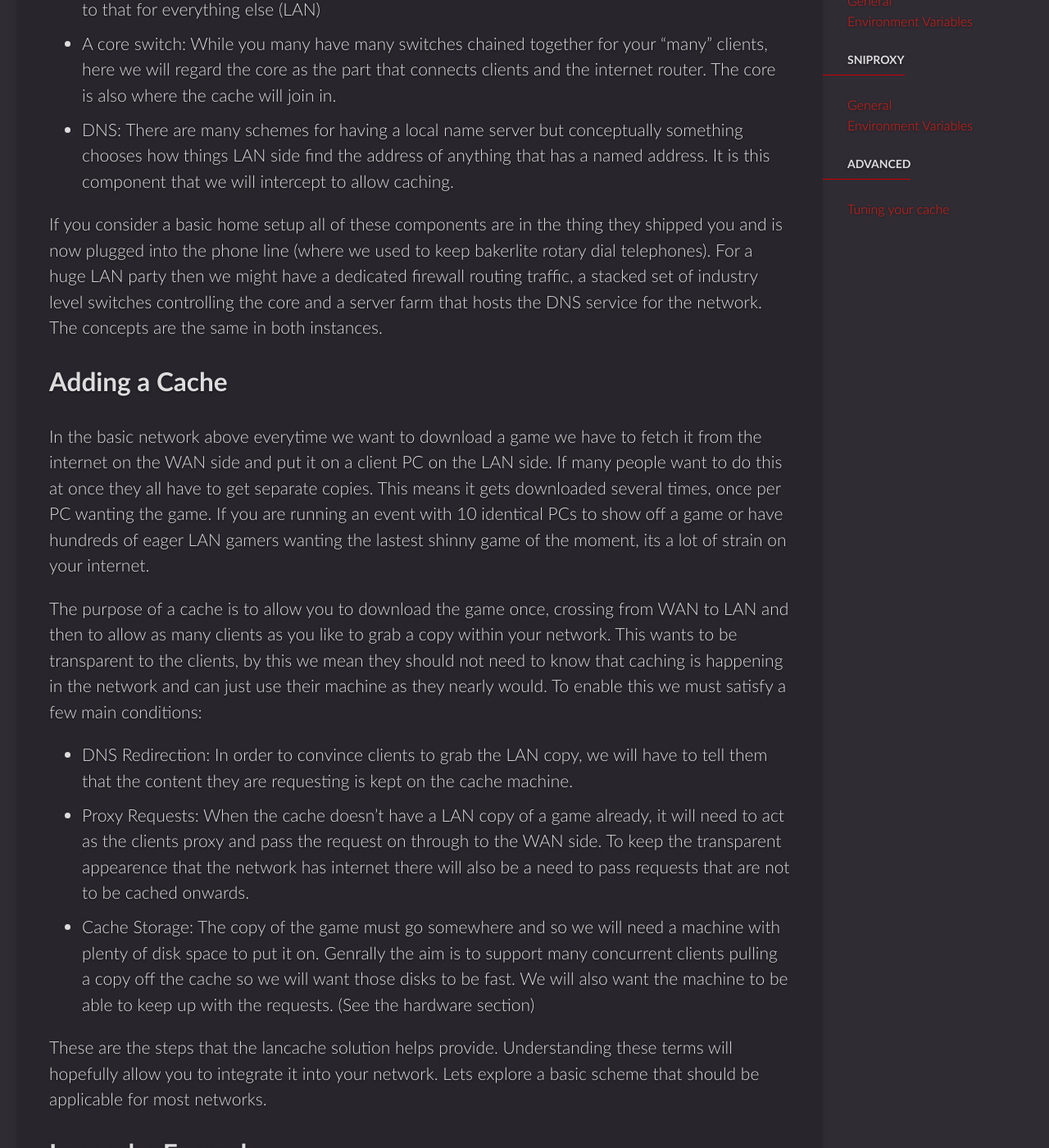
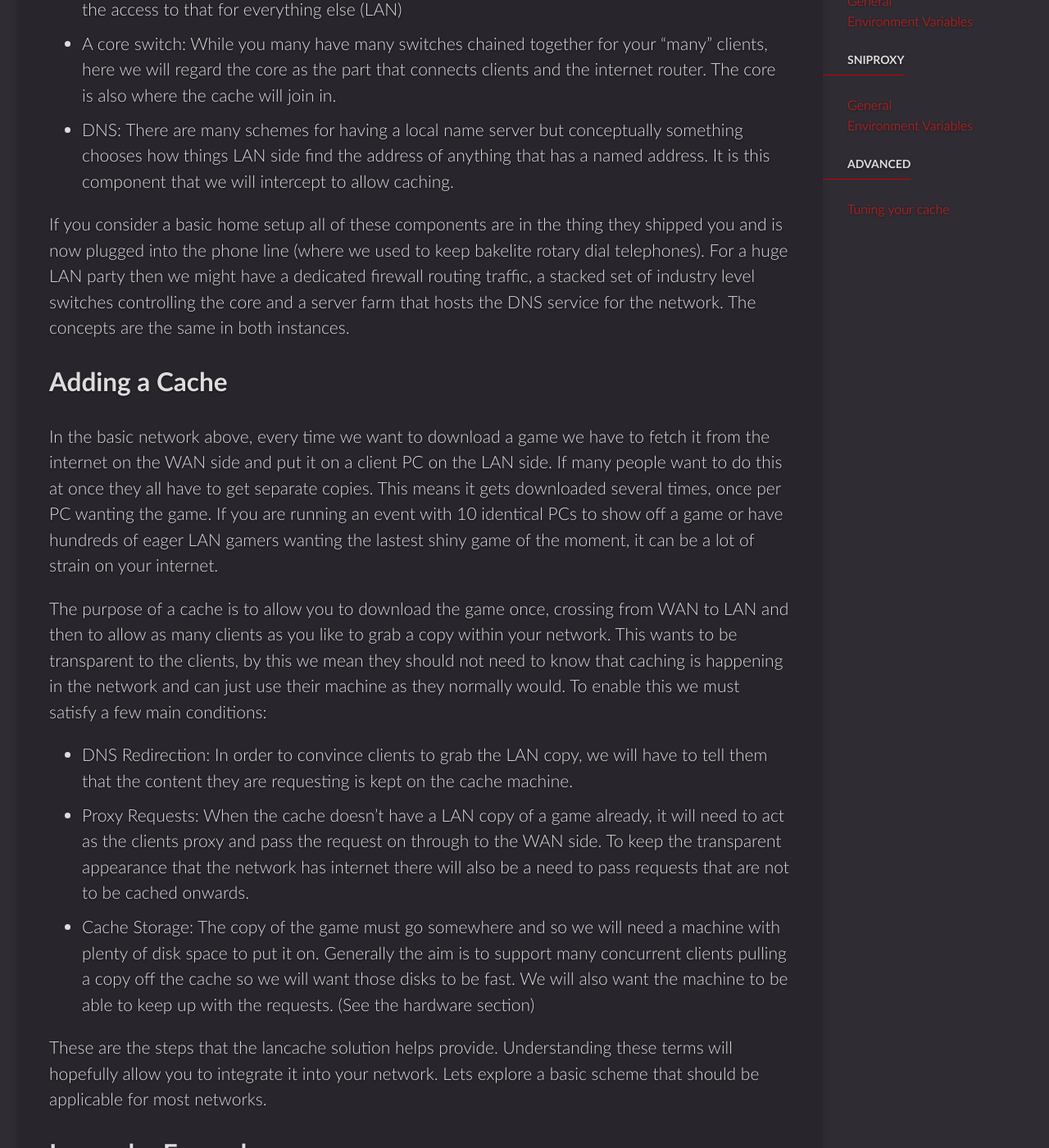
Before and after one commit to lancachenet/lancachenet.github.io, a Jekyll site: the page built from _docs/system-overview.md, in a window 1280 px wide and 1400 px high, scrolled down 696 px. Shown: the whole window at 82% size. Built offline with Jekyll 4.4.1, drawn with Linux system fonts in a browser that asks for light colours; comment, search, counter and statistics services are not loaded; some of the changed text lies outside the part shown.

Commit message:
spellings and review of system overview

```diff
--- a/_docs/system-overview.md
+++ b/_docs/system-overview.md
@@ -11,20 +11,20 @@ Let's look at where caching fits into your network.
 ## The Basic Network
 
 The basic anatomy of a LAN network consists of the WAN side where you keep your internet access (this might be one or many circuits) and the LAN side where you keep "client" PCs. In order to sensibly discuss caching you also need to define a few more components of interest.
-* A router: Something in the network is connected to the internet (WAN) and controlls the access to that for everything else (LAN)
+* A router/firewall: Something in the network is connected to the internet (WAN) and controls the access to that for everything else (LAN)
 * A core switch: While you many have many switches chained together for your "many" clients, here we will regard the core as the part that connects clients and the internet router. The core is also where the cache will join in.
 * DNS: There are many schemes for having a local name server but conceptually something chooses how things LAN side find the address of anything that has a named address. It is this component that we will intercept to allow caching.
 
- If you consider a basic home setup all of these components are in the thing they shipped you and is now plugged into the phone line (where we used to keep bakerlite rotary dial telephones). For a huge LAN party then we might have a dedicated firewall routing traffic, a stacked set of industry level switches controlling the core and a server farm that hosts the DNS service for the network. The concepts are the same in both instances.
+ If you consider a basic home setup all of these components are in the thing they shipped you and is now plugged into the phone line (where we used to keep bakelite rotary dial telephones). For a huge LAN party then we might have a dedicated firewall routing traffic, a stacked set of industry level switches controlling the core and a server farm that hosts the DNS service for the network. The concepts are the same in both instances.
 
 ## Adding a Cache
 
-In the basic network above everytime we want to download a game we have to fetch it from the internet on the WAN side and put it on a client PC on the LAN side. If many people want to do this at once they all have to get separate copies. This means it gets downloaded several times, once per PC wanting the game. If you are running an event with 10 identical PCs to show off a game or have hundreds of eager LAN gamers wanting the lastest shinny game of the moment, its a lot of strain on your internet.
+In the basic network above, every time we want to download a game we have to fetch it from the internet on the WAN side and put it on a client PC on the LAN side. If many people want to do this at once they all have to get separate copies. This means it gets downloaded several times, once per PC wanting the game. If you are running an event with 10 identical PCs to show off a game or have hundreds of eager LAN gamers wanting the lastest shiny game of the moment, it can be a lot of strain on your internet.
 
-The purpose of a cache is to allow you to download the game once, crossing from WAN to LAN and then to allow as many clients as you like to grab a copy within your network. This wants to be transparent to the clients, by this we mean they should not need to know that caching is happening in the network and can just use their machine as they nearly would. To enable this we must satisfy a few main conditions:
+The purpose of a cache is to allow you to download the game once, crossing from WAN to LAN and then to allow as many clients as you like to grab a copy within your network. This wants to be transparent to the clients, by this we mean they should not need to know that caching is happening in the network and can just use their machine as they normally would. To enable this we must satisfy a few main conditions:
 * DNS Redirection: In order to convince clients to grab the LAN copy, we will have to tell them that the content they are requesting is kept on the cache machine.
-* Proxy Requests: When the cache doesn't have a LAN copy of a game already, it will need to act as the clients proxy and pass the request on through to the WAN side. To keep the transparent appearence that the network has internet there will also be a need to pass requests that are not to be cached onwards.
-* Cache Storage: The copy of the game must go somewhere and so we will need a machine with plenty of disk space to put it on. Genrally the aim is to support many concurrent clients pulling a copy off the cache so we will want those disks to be fast. We will also want the machine to be able to keep up with the requests. (See the hardware section)
+* Proxy Requests: When the cache doesn't have a LAN copy of a game already, it will need to act as the clients proxy and pass the request on through to the WAN side. To keep the transparent appearance that the network has internet there will also be a need to pass requests that are not to be cached onwards.
+* Cache Storage: The copy of the game must go somewhere and so we will need a machine with plenty of disk space to put it on. Generally the aim is to support many concurrent clients pulling a copy off the cache so we will want those disks to be fast. We will also want the machine to be able to keep up with the requests. (See the hardware section)
 
 These are the steps that the lancache solution helps provide. Understanding these terms will hopefully allow you to integrate it into your network. Lets explore a basic scheme that should be applicable for most networks.
 
```
Also changed, not shown: other parts of _docs/system-overview.md (+4 -4 lines).
